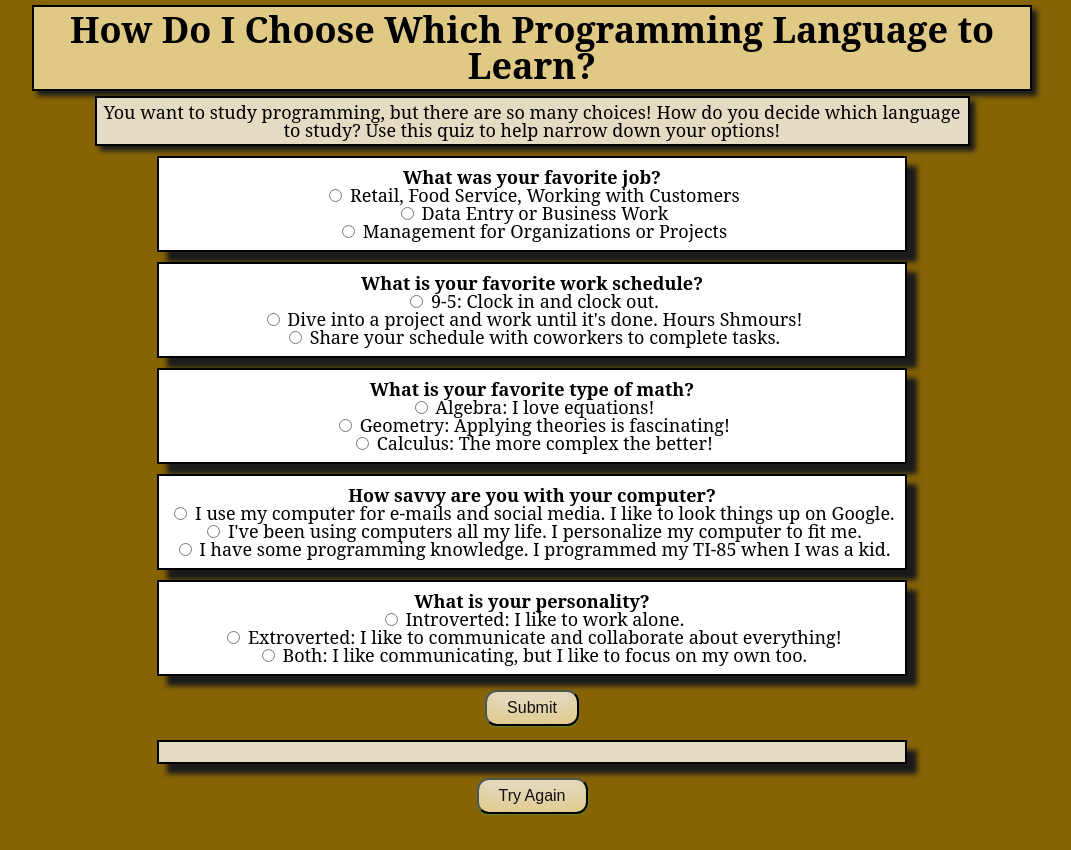
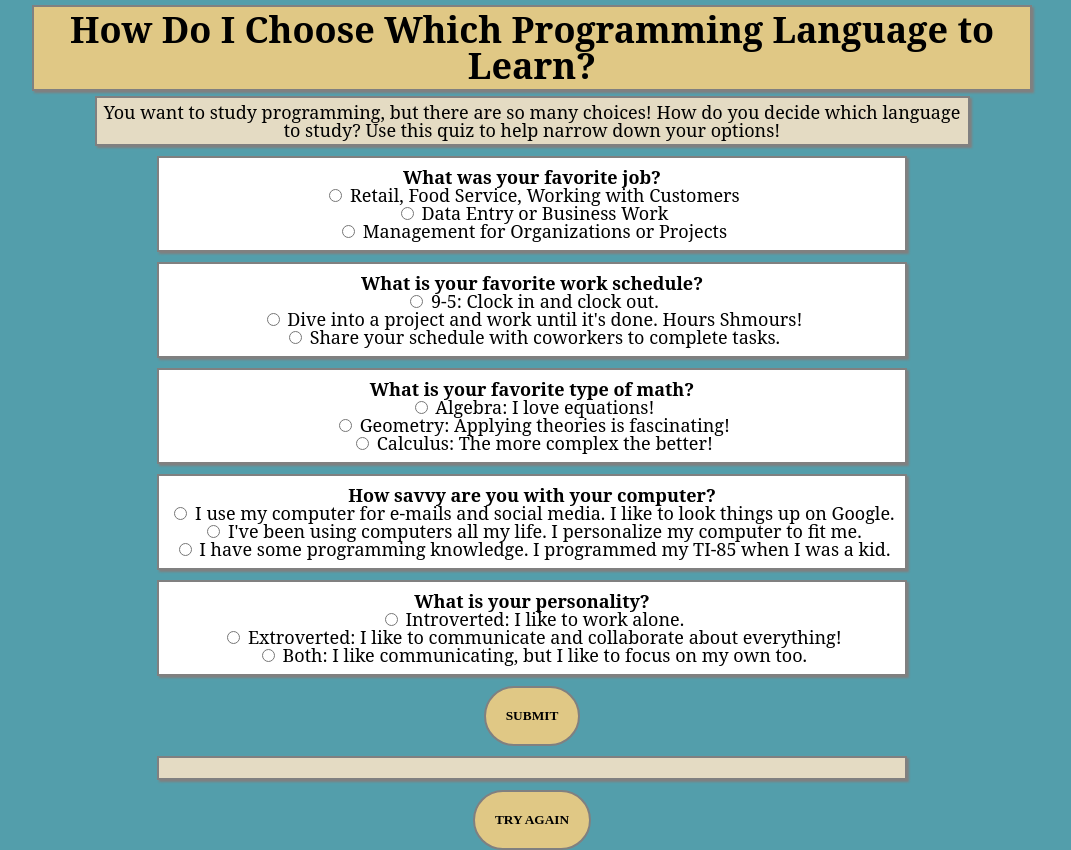
Before and after one commit to TimnaSchulze/Code-Language, a plain HTML site: page index.html in a window 1280 px wide. Shown: the whole page, without its empty margins (108-1179 px from the left). Before the commit the page ends 818 px from the top, so only its background shows below. Drawn offline with Linux system fonts and the light colour scheme.

Commit message:
add style to buttons, update styling, BUGFIX: try again

```diff
--- a/css/styles.css
+++ b/css/styles.css
@@ -6,7 +6,7 @@ body {
   font-size: 18px;
   line-height: 1;
   color: black;
-  background: #866405;
+  background: #197d8fbe;
   text-align: center;
 }
 
@@ -20,8 +20,8 @@ h1 {
   margin-top: 5px;
   margin-bottom: 5px;
   padding: 5px;
-  border: solid 2px #000;
-  box-shadow: 5px 5px 5px #1b1b1b;
+  border: solid 2px grey;
+  box-shadow: 2px 2px 2px grey;
   box-sizing: border-box;
   background-color: rgb(224, 200, 133);
   color: #000;
@@ -33,8 +33,8 @@ p {
   margin-top: 5px;
   margin-bottom: 5px;
   padding: 5px;
-  border: solid 2px #000;
-  box-shadow: 5px 5px 5px #1b1b1b;
+  border: solid 2px grey;
+  box-shadow: 2px 2px 2px grey;
   box-sizing: border-box;
   background-color: rgb(228, 219, 195);
   color: #000;
@@ -59,8 +59,8 @@ p {
   margin-top: 10px;
   margin-bottom: 10px;
   padding: 10px;
-  border: solid 2px #000;
-  box-shadow: 10px 10px 5px #1b1b1b;
+  border: solid 2px grey;
+  box-shadow: 2px 2px 2px grey;
   box-sizing: border-box;
   background-color: #fff;
   color: #000;
@@ -72,8 +72,8 @@ p {
   margin-top: 10px;
   margin-bottom: 10px;
   padding: 10px;
-  border: solid 2px #000;
-  box-shadow: 10px 10px 5px #1b1b1b;
+  border: solid 2px grey;
+  box-shadow: 2px 2px 2px grey;
   box-sizing: border-box;
   background-color: #fff;
   color: #000;
@@ -85,8 +85,8 @@ p {
   margin-top: 10px;
   margin-bottom: 10px;
   padding: 10px;
-  border: solid 2px #000;
-  box-shadow: 10px 10px 5px #1b1b1b;
+  border: solid 2px grey;
+  box-shadow: 2px 2px 2px grey;
   box-sizing: border-box;
   background-color: #fff;
   color: #000;
@@ -98,8 +98,8 @@ p {
   margin-top: 10px;
   margin-bottom: 10px;
   padding: 10px;
-  border: solid 2px #000;
-  box-shadow: 10px 10px 5px #1b1b1b;
+  border: solid 2px grey;
+  box-shadow: 2px 2px 2px grey;
   box-sizing: border-box;
   background-color: #fff;
   color: #000;
@@ -111,8 +111,8 @@ p {
   margin-top: 10px;
   margin-bottom: 10px;
   padding: 10px;
-  border: solid 2px #000;
-  box-shadow: 10px 10px 5px #1b1b1b;
+  border: solid 2px grey;
+  box-shadow: 2px 2px 2px grey;
   box-sizing: border-box;
   background-color: #fff;
   color: #000;
@@ -124,25 +124,30 @@ p {
   margin-top: 10px;
   margin-bottom: 10px;
   padding: 10px;
-  border: solid 2px #000;
-  box-shadow: 10px 10px 5px #1b1b1b;
+  border: solid 2px grey;
+  box-shadow: 2px 2px 2px grey;
   box-sizing: border-box;
   background-color: rgb(228, 219, 195);
   color: #000;
 }
 
-.button {
-  background-color: rgb(228, 219, 195);
-  border-radius: 100%;
-  box-shadow:rgb(224, 200, 133) 0 -25px 28px -14px inset, rgba(44,187,99,.35) 0 1px 2px;
-  color: rgb(15, 15, 15);
-  padding: 7px 20px;
-  text-align: center;
+.btn {
+  font-family: 'Poppins';
+  color: black !important;
+  text-transform: uppercase;
+  font-weight: 700;
   text-decoration: none;
+  background: rgb(224, 200, 133);
+  padding: 20px;
+  border-radius: 50px;
   display: inline-block;
-  font-size: 16px;
-  cursor: pointer;
-  margin: 4px 2px;
-  transition-duration: 0.4s;
-  border-radius: 12px;
+  border: solid 2px grey;
+  transition: all 0.4s ease 0s;
 }
+
+.btn:hover {
+  text-shadow: 0px 0px 6px rgba(255, 255, 255, 1);
+  -webkit-box-shadow: 0px 5px 40px -10px rgba(0,0,0,0.57);
+  -moz-box-shadow: 0px 5px 40px -10px rgba(0,0,0,0.57);
+  transition: all 0.4s ease 0s;
+}
--- a/index.html
+++ b/index.html
@@ -72,9 +72,13 @@
             <input type="radio" name="personality" value="both"> Both: I like communicating, but I like to focus on my own too.
           </div>
         </div>
-        <button type="button" class="button" onclick="language()">Submit</button>
+
+        <button type="button" class="btn" onclick="language()">Submit</button>
         <div id="submit"></div>
-      <button id="tryAgain" class="button">Try Again</button>
+
+        <button id="tryAgain" class="btn" onclick="tryAgain()">Try Again</button>
+        <div id="tryAgain"></div>
+
       </form>
     </div>
   </div>
--- a/js/scripts.js
+++ b/js/scripts.js
@@ -4,6 +4,8 @@ form.onload = function() {
   event.preventDefault();
   };
 };
+
+document.getElementById("submit").addAttribute("class","hidden");
 
 function language() {
   let history = document.querySelector("input[name='history']:checked").value;
@@ -23,11 +25,11 @@ function language() {
       language = "C";
   }
   document.getElementById("submit").innerHTML = "Based on your answers, you should study " + language + " .";
+
+  document.getElementById("submit").removeAttribute("class","hidden");
 }
 
 document.getElementById("tryAgain").addEventListener("click", function() {
   let form = document.querySelector("form");
   form.reset();
-
-  document.getElementById("submit").removeAttribute("class","hidden");
 });
```
